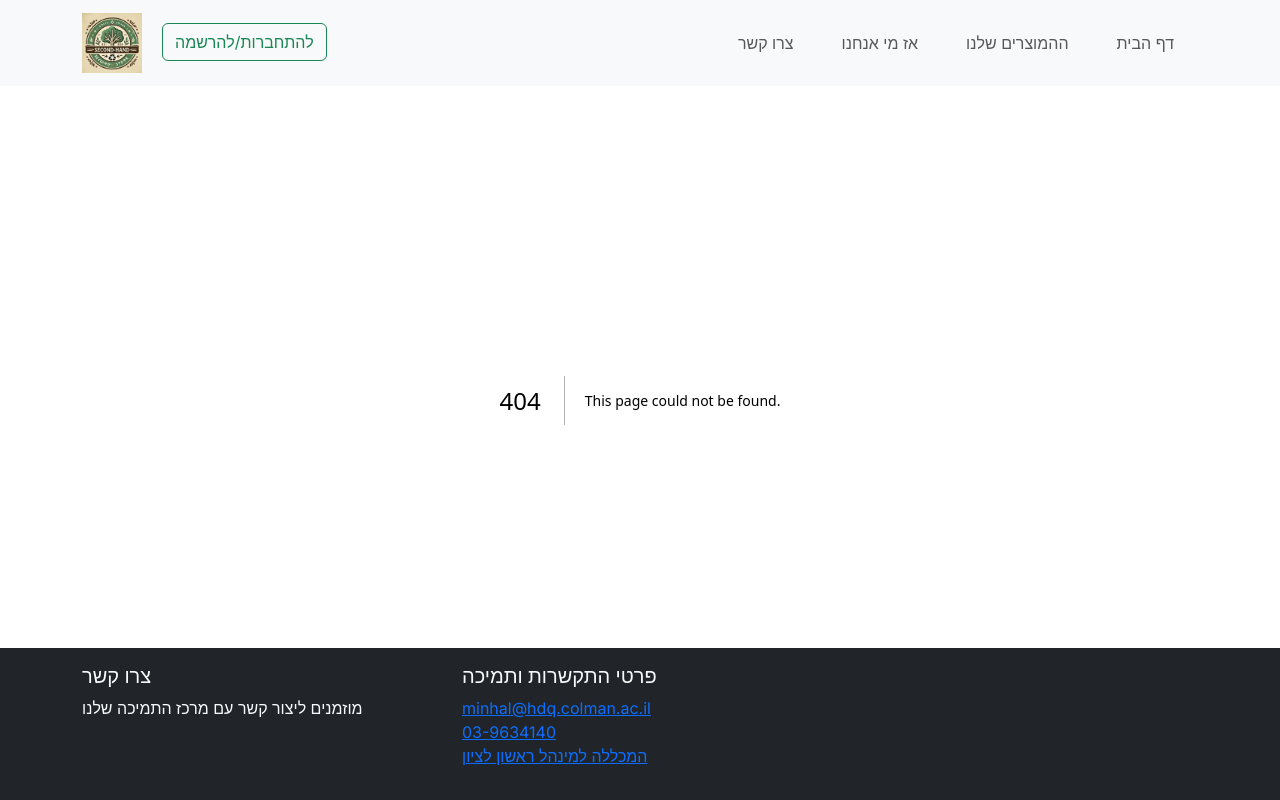
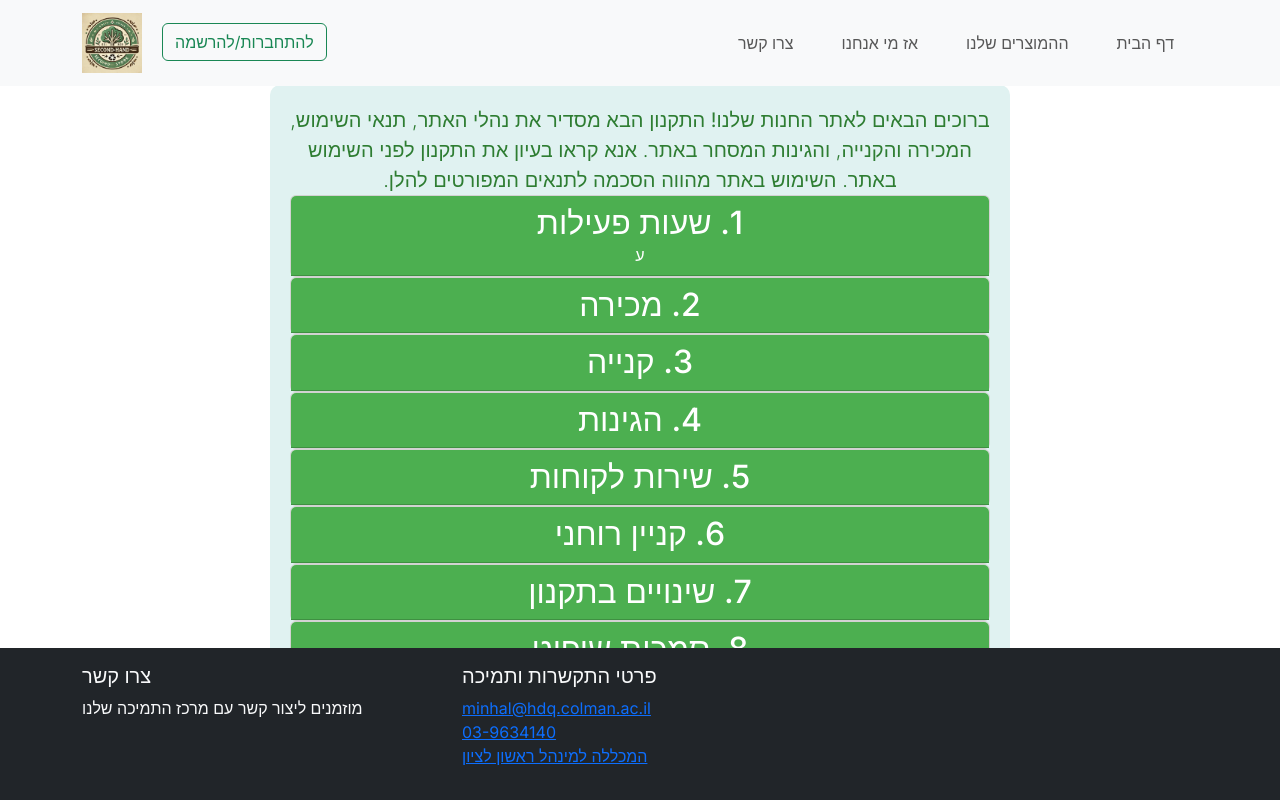
Before and after one commit to nitzan-netzer/web-application-development, a Next.js app in the folder client/: page /policy in a window 1280 px wide. Before the commit this address had no page. Built offline with nearby package versions, Linux system fonts and the light colour scheme.

Commit message:
Add policy page and component to client|

```diff
--- /dev/null
+++ b/client/src/app/policy/page.tsx
@@ -0,0 +1,13 @@
+'use server';
+import React from 'react'
+import Policy from "@/srccomponents/Policy";
+
+export default async function policyApp() {
+    return (
+        <div className="policyApp">
+            <main>
+                <Policy />
+            </main>
+        </div>
+    )
+}
--- /dev/null
+++ b/client/src/components/Policy.tsx
@@ -0,0 +1,151 @@
+'use client';
+
+import React, { useState } from 'react';
+import 'bootstrap/dist/css/bootstrap.min.css';
+
+export default function Policy() {
+    const [openSection, setOpenSection] = useState<number | null>(null);
+
+    const toggleSection = (section: number) => {
+        setOpenSection(openSection === section ? null : section);
+    };
+
+    return (
+        <div className="container mt-5 text-center" dir="rtl" style={{ color: '#3e2723', backgroundColor: '#e0f2f1', padding: '20px', borderRadius: '10px' }}>
+
+            <p className="lead" style={{ maxWidth: '700px', margin: '0 auto', color: '#2e7d32' }}>
+                <strong>ברוכים הבאים לאתר החנות שלנו!</strong> התקנון הבא מסדיר את נהלי האתר, תנאי השימוש, המכירה והקנייה, והגינות המסחר באתר. אנא קראו בעיון את התקנון לפני השימוש באתר. השימוש באתר מהווה הסכמה לתנאים המפורטים להלן.
+            </p>
+
+            <div className="accordion mb-4" style={{ maxWidth: '700px', margin: '0 auto' }}>
+                <div className="card">
+                    <div className="card-header text-center" onClick={() => toggleSection(1)} style={{ backgroundColor: '#4caf50', color: 'white', cursor: 'pointer' }}>
+                        <h2 className="mb-0">
+                            1. שעות פעילות
+                        </h2>ע
+                    </div>
+                    {openSection === 1 && (
+                        <div className="card-body text-end" style={{ backgroundColor: '#a5d6a7' }}>
+                            האתר פעיל 24 שעות ביממה, שבעה ימים בשבוע.
+                            <br />
+                            תמיכה טכנית ושירות לקוחות זמינים בין השעות 09:00 - 18:00, בימים ראשון עד חמישי.
+                        </div>
+                    )}
+                </div>
+
+                <div className="card">
+                    <div className="card-header text-center" onClick={() => toggleSection(2)} style={{ backgroundColor: '#4caf50', color: 'white', cursor: 'pointer' }}>
+                        <h2 className="mb-0">
+                            2. מכירה
+                        </h2>
+                    </div>
+                    {openSection === 2 && (
+                        <div className="card-body text-end" style={{ backgroundColor: '#a5d6a7' }}>
+                            כל הפריטים המוצעים למכירה באתר הם פריטים יד שנייה במצב טוב.
+                            <br />
+                            תיאור המוצר באתר נועד לספק את כל המידע הנחוץ, כולל תמונות ומצב הפריט.
+                            <br />
+                            כל הפריטים נבדקים טרם פרסומם למכירה, ומובטח כי הם במצב תקין, אלא אם כן מצוין אחרת.
+                            <br />
+                            לאחר ביצוע רכישה, לא תתאפשר החלפה או ביטול אלא אם כן הוכח כי המוצר שהתקבל אינו תואם את התיאור באתר.
+                        </div>
+                    )}
+                </div>
+
+                <div className="card">
+                    <div className="card-header text-center" onClick={() => toggleSection(3)} style={{ backgroundColor: '#4caf50', color: 'white', cursor: 'pointer' }}>
+                        <h2 className="mb-0">
+                            3. קנייה
+                        </h2>
+                    </div>
+                    {openSection === 3 && (
+                        <div className="card-body text-end" style={{ backgroundColor: '#a5d6a7' }}>
+                            על הרוכש לוודא כי הפרטים שהוזנו בעת ההזמנה נכונים ומלאים.
+                            <br />
+                            התשלום עבור הפריטים יבוצע דרך פלטפורמות תשלום מאובטחות המקובלות באתר.
+                            <br />
+                            לאחר השלמת ההזמנה, אישור הזמנה יישלח בדוא"ל.
+                            <br />
+                            זמן המשלוח עשוי להשתנות בהתאם למקום המגורים של הרוכש, אך ישנה התחייבות לספק את המוצרים תוך 7 ימי עסקים.
+                        </div>
+                    )}
+                </div>
+
+                <div className="card">
+                    <div className="card-header text-center" onClick={() => toggleSection(4)} style={{ backgroundColor: '#4caf50', color: 'white', cursor: 'pointer' }}>
+                        <h2 className="mb-0">
+                            4. הגינות
+                        </h2>
+                    </div>
+                    {openSection === 4 && (
+                        <div className="card-body text-end" style={{ backgroundColor: '#a5d6a7' }}>
+                            החנות מתחייבת לפעול בהגינות ובשקיפות מול הלקוחות, ולספק מידע מהימן ומדויק אודות הפריטים הנמכרים.
+                            <br />
+                            האתר שומר לעצמו את הזכות לסרב למכור או לבטל הזמנה במקרה של הפרה של תנאי השימוש באתר או חשד לפעילות לא הוגנת.
+                        </div>
+                    )}
+                </div>
+
+                <div className="card">
+                    <div className="card-header text-center" onClick={() => toggleSection(5)} style={{ backgroundColor: '#4caf50', color: 'white', cursor: 'pointer' }}>
+                        <h2 className="mb-0">
+                            5. שירות לקוחות
+                        </h2>
+                    </div>
+                    {openSection === 5 && (
+                        <div className="card-body text-end" style={{ backgroundColor: '#a5d6a7' }}>
+                            במקרים של בעיות או תלונות, ניתן לפנות לשירות הלקוחות דרך טופס יצירת קשר באתר או באמצעות דוא"ל.
+                            <br />
+                            כל פנייה תיענה תוך 2 ימי עסקים.
+                        </div>
+                    )}
+                </div>
+
+                <div className="card">
+                    <div className="card-header text-center" onClick={() => toggleSection(6)} style={{ backgroundColor: '#4caf50', color: 'white', cursor: 'pointer' }}>
+                        <h2 className="mb-0">
+                            6. קניין רוחני
+                        </h2>
+                    </div>
+                    {openSection === 6 && (
+                        <div className="card-body text-end" style={{ backgroundColor: '#a5d6a7' }}>
+                            כל התכנים, התמונות והמידע באתר מוגנים בזכויות יוצרים ואין להעתיקם, לשכפלם או לעשות בהם שימוש ללא אישור מפורש בכתב מהנהלת האתר.
+                        </div>
+                    )}
+                </div>
+
+                <div className="card">
+                    <div className="card-header text-center" onClick={() => toggleSection(7)} style={{ backgroundColor: '#4caf50', color: 'white', cursor: 'pointer' }}>
+                        <h2 className="mb-0">
+                            7. שינויים בתקנון
+                        </h2>
+                    </div>
+                    {openSection === 7 && (
+                        <div className="card-body text-end" style={{ backgroundColor: '#a5d6a7' }}>
+                            האתר שומר לעצמו את הזכות לעדכן את התקנון מעת לעת. העדכונים ייכנסו לתוקף מרגע פרסומם באתר.
+                            <br />
+                            השימוש המתמשך באתר מהווה הסכמה לתנאי התקנון המעודכנים.
+                        </div>
+                    )}
+                </div>
+
+                <div className="card">
+                    <div className="card-header text-center" onClick={() => toggleSection(8)} style={{ backgroundColor: '#4caf50', color: 'white', cursor: 'pointer' }}>
+                        <h2 className="mb-0">
+                            8. סמכות שיפוט
+                        </h2>
+                    </div>
+                    {openSection === 8 && (
+                        <div className="card-body text-end" style={{ backgroundColor: '#a5d6a7' }}>
+                            התקנון כפוף לחוקי מדינת ישראל וכל סכסוך שיתעורר בקשר לשימוש באתר יובא להכרעת בתי המשפט המוסמכים בישראל בלבד.
+                        </div>
+                    )}
+                </div>
+            </div>
+
+            <p className="text-muted text-center" style={{ color: '#5d4037' }}>
+                <strong>תודה על בחירתכם בחנות שלנו!</strong>
+            </p>
+        </div>
+    );
+}
```
